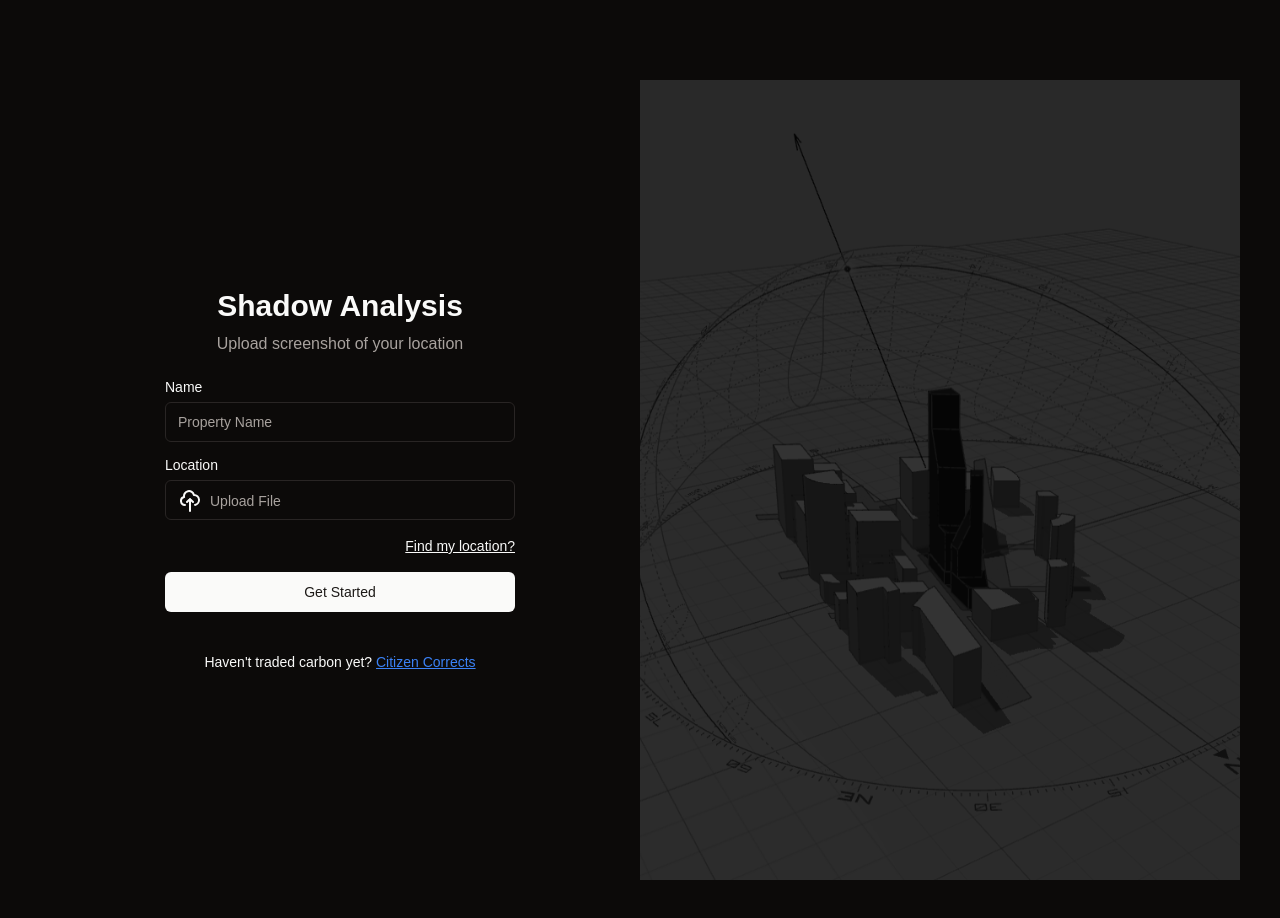
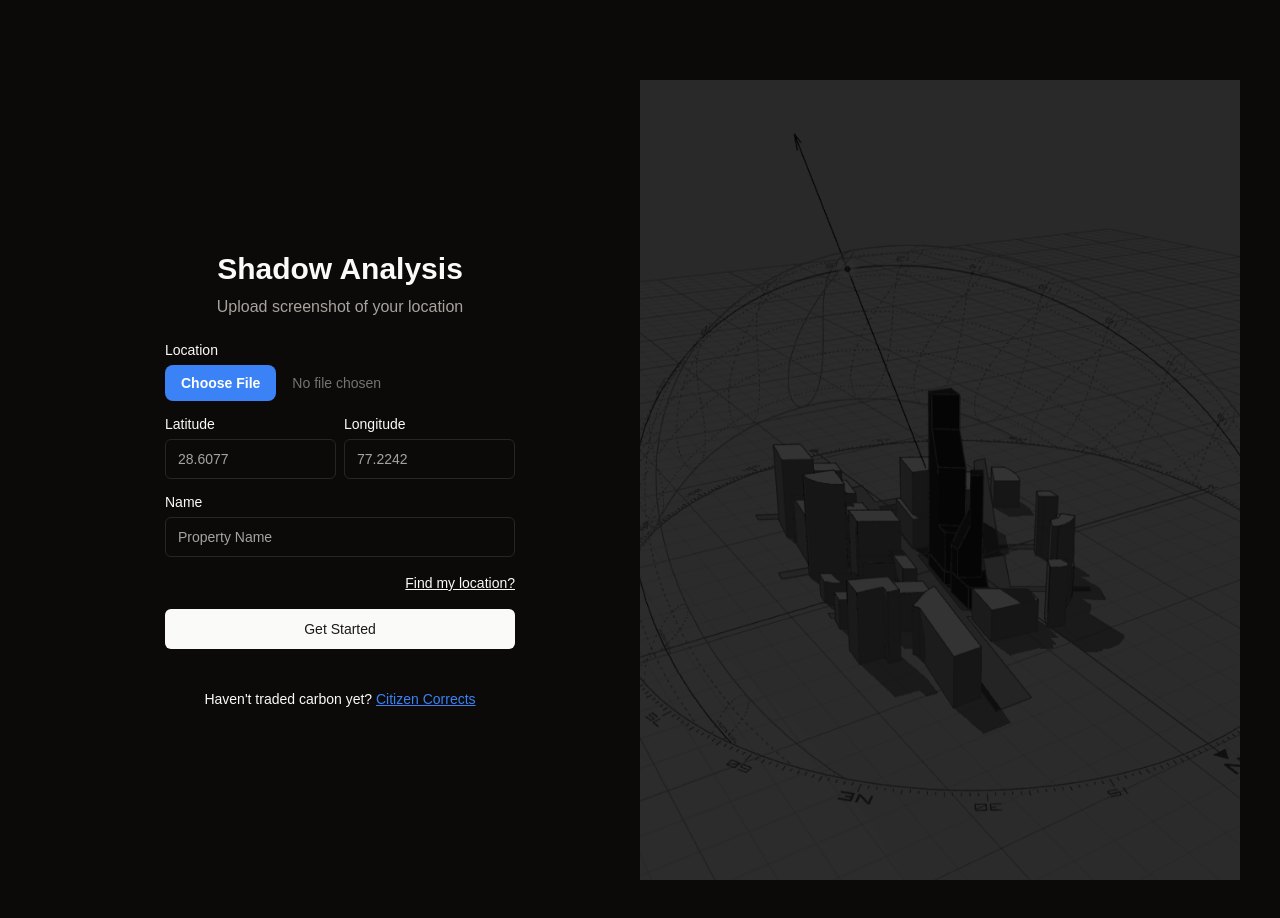
Before and after one commit to lagooneration/shadow-analysis, a Next.js app: page / in a window 1280 px wide. Built offline with nearby package versions, Linux system fonts and the light colour scheme.

Commit message:
upload assets

```diff
--- a/app/page.tsx
+++ b/app/page.tsx
@@ -34,6 +34,37 @@ export default function Dashboard() {
           </div>
           <form  className="grid gap-4">
           <div className="grid gap-2">
+              <Label htmlFor="picture">Location</Label>
+              <div className="relative">
+              <label className="block">
+                <span className="sr-only">Upload Image</span>
+                <input type="file" className="block w-full text-sm text-gray-500
+                  file:me-4 file:py-2 file:px-4
+                  file:rounded-lg file:border-0
+                  file:text-sm file:font-semibold
+                  file:bg-blue-600 file:text-white
+                  hover:file:bg-blue-700
+                  file:disabled:opacity-50 file:disabled:pointer-events-none
+                  dark:text-neutral-500
+                  dark:file:bg-blue-500
+                  dark:hover:file:bg-blue-400
+                "/>
+              </label>
+              </div>
+            </div>
+          <div className="grid gap-2">
+              <div className="flex flex-row gap-2">
+                <div className="grid gap-2">
+                    <Label htmlFor="lat">Latitude</Label>
+                    <Input id="lat" type="number" placeholder="28.6077" />
+                  </div>
+                  <div className="grid gap-2">
+                    <Label htmlFor="long">Longitude</Label>
+                    <Input id="long" type="number" placeholder="77.2242" />
+                  </div>
+                </div>
+              </div>
+              <div className="grid gap-2">
               <Label htmlFor="name">Name</Label>
               <Input
                 id="name"
@@ -41,39 +72,6 @@ export default function Dashboard() {
                 placeholder="Property Name"
                 required
               />
-            </div>
-            <div className="grid gap-2">
-              <Label htmlFor="picture">Location</Label>
-              <div className="flex h-10 w-full rounded-md border border-input bg-background px-3 py-2 text-sm ring-offset-background file:border-0 file:bg-transparent file:text-sm file:font-medium file:text-foreground placeholder:text-muted-foreground focus-visible:outline-none focus-visible:ring-2 focus-visible:ring-ring focus-visible:ring-offset-2 disabled:cursor-not-allowed disabled:opacity-50">
-              <div className="relative">
-                <input
-                  type="file"
-                  id="name"
-                  className="hidden"
-                  required
-                />
-                <label
-                  htmlFor="name"
-                  className="flex items-center justify-center cursor-pointer"
-                >
-                  <svg
-                    xmlns="http://www.w3.org/2000/svg"
-                    className="h-6 w-6 mr-2"
-                    fill="none"
-                    viewBox="0 0 24 24"
-                    stroke="currentColor"
-                  >
-                    <path
-                      strokeLinecap="round"
-                      strokeLinejoin="round"
-                      strokeWidth={2}
-                      d="M7 16a4 4 0 01-.88-7.903A5 5 0 1115.9 6L16 6a5 5 0 011 9.9M15 13l-3-3m0 0l-3 3m3-3v12"
-                    />
-                  </svg>
-                  <span className="text-muted-foreground">Upload File</span>
-                </label>
-              </div>
-              </div>
             </div>
             <div className="grid gap-2">
               <div className="flex items-center">
--- a/app/pages/Workspace/page.tsx
+++ b/app/pages/Workspace/page.tsx
@@ -3,12 +3,15 @@ import React from "react";
 // import { useRouter } from "next/navigation"
 import {
   Bird,
+  Box,
   Book,
   Bot,
   Code2,
   SquareArrowOutDownLeft,
   LifeBuoy,
   Mic,
+  MapPin,
+  ImageUp,
   Paperclip,
   Rabbit,
   Settings,
@@ -112,7 +115,7 @@ export default function Workspace() {
         </div>
         <nav className="grid gap-1 p-2">
         <TooltipProvider>
-        <Tooltip>
+        {/* <Tooltip>
                 <TooltipTrigger asChild>
                     <Button variant="ghost" size="icon">
                         <Paperclip className="size-4" />
@@ -120,7 +123,7 @@ export default function Workspace() {
                     </Button>
                 </TooltipTrigger>
                 <TooltipContent side="top">Attach File</TooltipContent>
-          </Tooltip>
+          </Tooltip> */}
           <Tooltip>
             <TooltipTrigger asChild>
               <Button
@@ -352,42 +355,53 @@ export default function Workspace() {
                     <Input id="lat" type="number" placeholder="28.6077" />
                   </div>
 
-                  <div className="grid gap-3 w-full">
+                  <div className="grid gap-3">
                     <Label htmlFor="long">Longitude</Label>
                     <Input id="long" type="number" placeholder="77.2242" />
                   </div>
                   </div>
-                  <div className="grid gap-3">
+                  <div className="grid gap-3 w-1/2">
                     <Day />
-                  </div>
-                  <div className="grid gap-3">
                     <Month />
                   </div>
               </fieldset>
+              <div className="grid gap-3">
+                  <HourMonth />
+                </div>
               <fieldset className="grid gap-6 rounded-lg border p-4">
                 <legend className="-ml-1 px-1 text-sm font-medium">
-                  System
+                  Upload
                 </legend>
-
-                <div className="grid gap-3">
-                  <HourMonth />
-                </div>
-                <div className="grid gap-3">
-                  <Label htmlFor="content">Content</Label>
-
-                <div className="grid gap-3">
+                <div className="flex flex-row gap-3">
                 <TooltipProvider>
                 <Tooltip>
-                  <TooltipTrigger asChild>
-                    <Button variant="ghost" size="icon">
-                      <Mic className="size-4" />
-                      <span className="sr-only">Use Microphone</span>
-                    </Button>
-                  </TooltipTrigger>
-                  <TooltipContent side="top">Use Microphone</TooltipContent>
+                        <TooltipTrigger asChild>
+                            <Button variant="ghost" size="icon">
+                                <MapPin  className="size-4" />
+                                <span className="sr-only">Attach file</span>
+                            </Button>
+                        </TooltipTrigger>
+                        <TooltipContent side="top">Attach File</TooltipContent>
+                </Tooltip>
+                <Tooltip>
+                    <TooltipTrigger asChild>
+                        <Button variant="ghost" size="icon">
+                            <ImageUp  className="size-4" />
+                            <span className="sr-only">Upload Image</span>
+                        </Button>
+                    </TooltipTrigger>
+                        <TooltipContent side="top">Upload Image</TooltipContent>
+                </Tooltip>
+                <Tooltip>
+                    <TooltipTrigger asChild>
+                        <Button variant="ghost" size="icon">
+                            <Box  className="size-4" />
+                            <span className="sr-only">Upload Model</span>
+                        </Button>
+                    </TooltipTrigger>
+                        <TooltipContent side="top">Upload Model</TooltipContent>
                 </Tooltip>
                 </TooltipProvider>
-                </div>
                 </div>
               </fieldset>
             </form>
--- a/components/ui/day.tsx
+++ b/components/ui/day.tsx
@@ -35,7 +35,7 @@ export function Day() {
   return (
     <div className="grid gap-3">
       <Label htmlFor="daytime">Time: <span className="text-blue-500">{formatTime(hours, minutes)}</span></Label>
-      <div className="flex h-10 w-full rounded-md border border-input bg-background px-3 py-2 text-sm ring-offset-background file:border-0 file:bg-transparent file:text-sm file:font-medium file:text-foreground placeholder:text-muted-foreground focus-visible:outline-none focus-visible:ring-2 focus-visible:ring-ring focus-visible:ring-offset-2 disabled:cursor-not-allowed disabled:opacity-50">
+      <div className="flex h-10 rounded-md border border-input bg-background px-3 py-2 text-sm ring-offset-background file:border-0 file:bg-transparent file:text-sm file:font-medium file:text-foreground placeholder:text-muted-foreground focus-visible:outline-none focus-visible:ring-2 focus-visible:ring-ring focus-visible:ring-offset-2 disabled:cursor-not-allowed disabled:opacity-50">
 
       <Slider
         id="daytime"
--- a/components/ui/month.tsx
+++ b/components/ui/month.tsx
@@ -19,7 +19,7 @@ export function Month() {
   return (
     <div className="grid gap-3">
       <Label htmlFor="month">Month: <span className="text-blue-500">{monthNames[month - 1]}</span></Label>
-      <div className="flex h-10 w-full rounded-md border border-input bg-background px-3 py-2 text-sm ring-offset-background file:border-0 file:bg-transparent file:text-sm file:font-medium file:text-foreground placeholder:text-muted-foreground focus-visible:outline-none focus-visible:ring-2 focus-visible:ring-ring focus-visible:ring-offset-2 disabled:cursor-not-allowed disabled:opacity-50">
+      <div className="flex h-10 rounded-md border border-input bg-background px-3 py-2 text-sm ring-offset-background file:border-0 file:bg-transparent file:text-sm file:font-medium file:text-foreground placeholder:text-muted-foreground focus-visible:outline-none focus-visible:ring-2 focus-visible:ring-ring focus-visible:ring-offset-2 disabled:cursor-not-allowed disabled:opacity-50">
       <Slider
         id="month"
         defaultValue={[5]}
```
